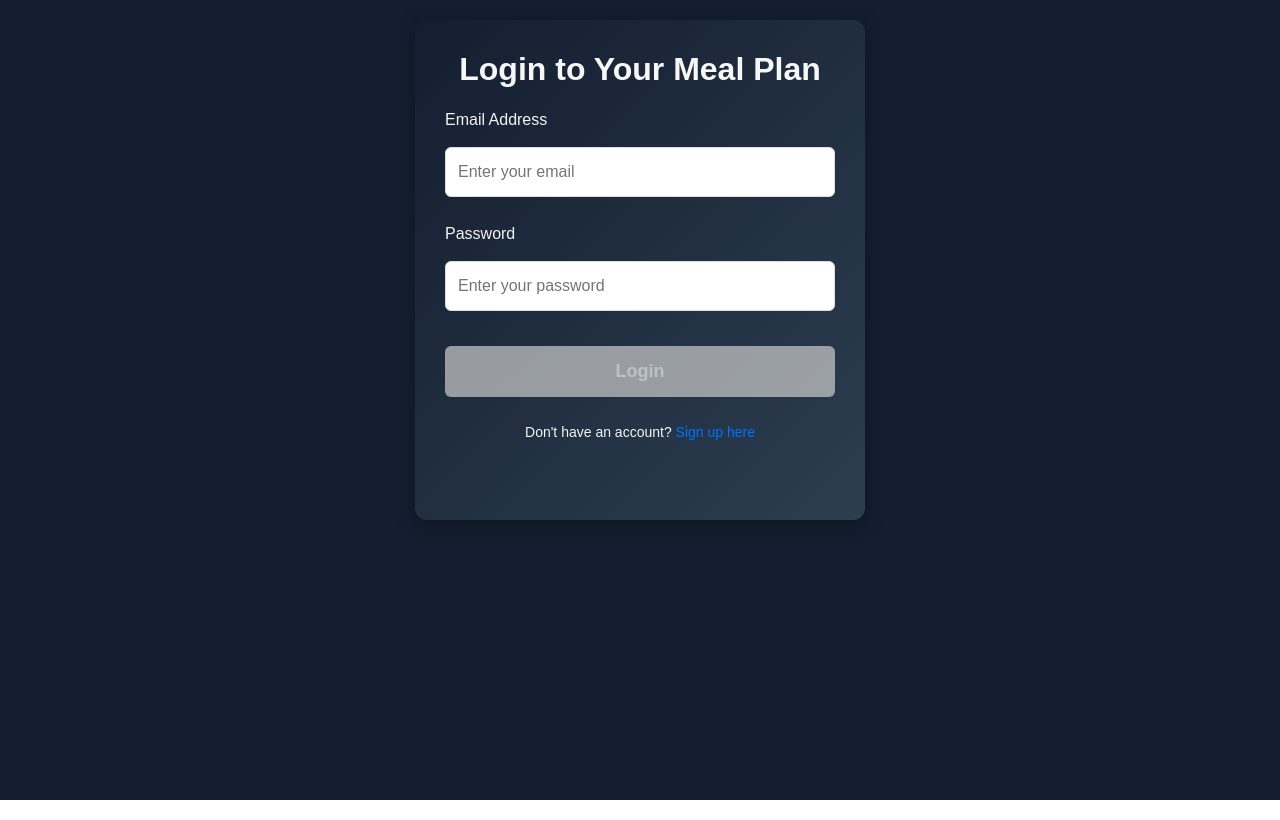
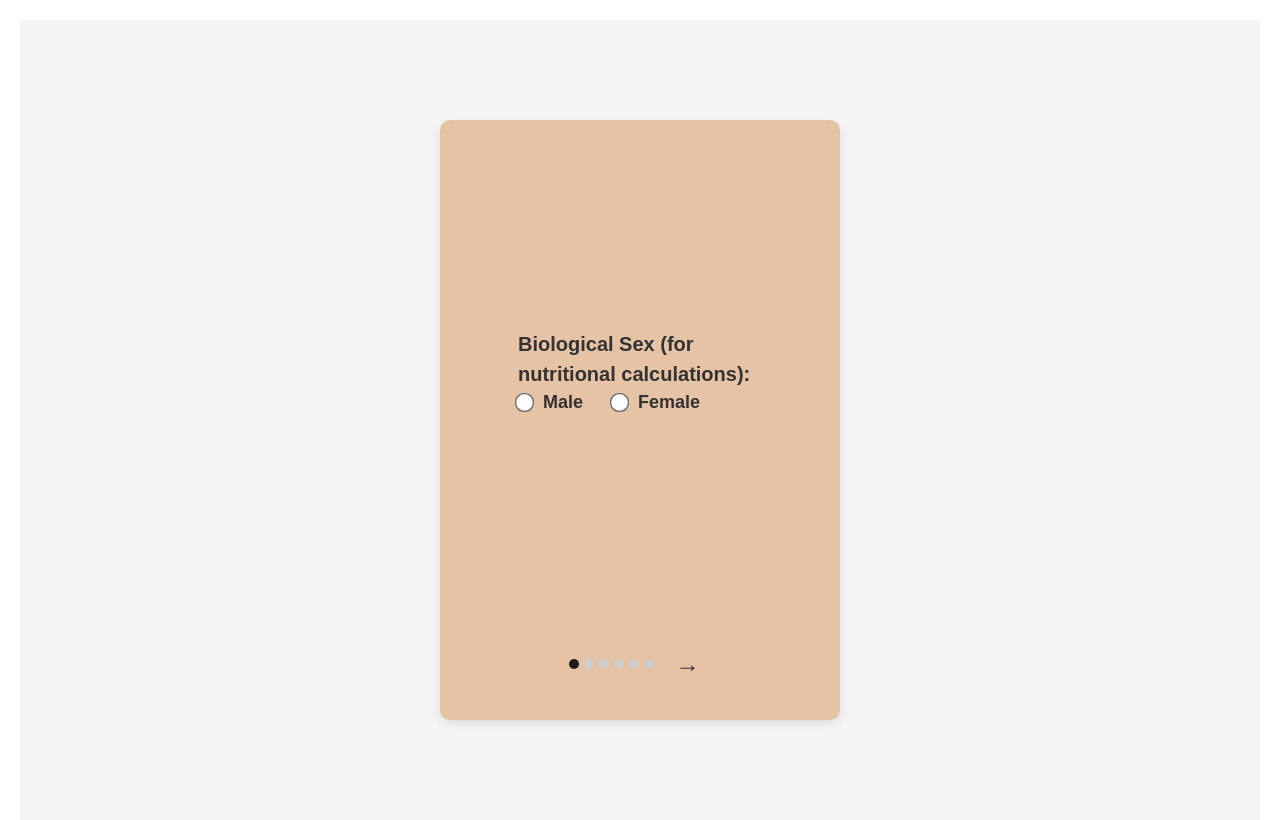
Before and after one commit to suphinhazainarr/ai-meal-subscription, an Angular app in the folder frontend/ai-meal/: page /subscription/sex in a window 1280 px wide. Before the commit this address led to /login. Built offline with nearby package versions, Linux system fonts and the light colour scheme.

Commit message:
sex component done

```diff
--- a/frontend/ai-meal/src/app/app.routes.ts
+++ b/frontend/ai-meal/src/app/app.routes.ts
@@ -12,6 +12,7 @@ import { SubscriptionComponent } from './subscription/subscription/subscription.
 import { AgeComponent } from './subscription/age/age.component';
 import { WeightComponent } from './subscription/weight/weight.component';
 import { HeightComponent } from './subscription/height/height.component';
+import { SexComponent } from './subscription/sex/sex.component';
 
 export const routes: Routes = [
     { path: 'login', component: LoginComponent },
@@ -39,7 +40,8 @@ export const routes: Routes = [
             { path: 'weight', component: WeightComponent
 
              }, // Add this line
-            { path: 'height', component: HeightComponent }, // Add this line
+             { path: 'height', component: HeightComponent }, // Add this line
+             { path: 'sex', component: SexComponent }, // Add this line
 
 
         ]
--- /dev/null
+++ b/frontend/ai-meal/src/app/subscription/sex/sex.component.css
@@ -0,0 +1,66 @@
+body {
+    background-color: #e5c3a4;
+    display: flex;
+    justify-content: center;
+    align-items: center;
+    height: 100vh;
+    margin: 0;
+  }
+
+  .container {
+    background-color: #e5c3a4;
+    border-radius: 12px;
+    padding: 40px;
+    width: 90%;
+    max-width: 600px;
+    height: 500px; /* Set height to 500px */
+    display: flex;
+    flex-direction: column;
+    justify-content: center;
+  }
+
+  .form-group {
+    margin-bottom: 35px;
+  }
+
+  label {
+    font-weight: bold;
+    color: #333;
+    font-size: 20px;
+  }
+
+  .radio-group {
+    display: flex;
+    gap: 30px;
+  }
+
+  .radio-option {
+    display: flex;
+    align-items: center;
+  }
+
+  input[type="radio"] {
+    margin-right: 12px;
+    transform: scale(1.5);
+  }
+
+  .radio-option label {
+    font-size: 18px;
+    margin-bottom: 0;
+  }
+
+  button {
+    background-color: #6B5B4C;
+    color: white;
+    border: none;
+    padding: 16px 28px;
+    border-radius: 6px;
+    cursor: pointer;
+    font-size: 20px;
+    width: 100%;
+    transition: background-color 0.3s;
+  }
+
+  button:hover {
+    background-color: #5A4A3C;
+  }
--- /dev/null
+++ b/frontend/ai-meal/src/app/subscription/sex/sex.component.html
@@ -0,0 +1,15 @@
+<div class="container">
+    <div class="form-group">
+      <label for="biologicalSex">Biological Sex (for nutritional calculations):</label>
+      <div class="radio-group">
+        <div class="radio-option">
+          <input type="radio" id="male" name="biologicalSex" value="male" [(ngModel)]="selectedSex">
+          <label for="male">Male</label>
+        </div>
+        <div class="radio-option">
+          <input type="radio" id="female" name="biologicalSex" value="female" [(ngModel)]="selectedSex">
+          <label for="female">Female</label>
+        </div>
+      </div>
+    </div>
+  </div>
--- /dev/null
+++ b/frontend/ai-meal/src/app/subscription/sex/sex.component.ts
@@ -0,0 +1,13 @@
+import { Component } from '@angular/core';
+import { FormsModule } from '@angular/forms';
+
+@Component({
+  selector: 'app-sex',
+  imports: [FormsModule],
+  templateUrl: './sex.component.html',
+  styleUrl: './sex.component.css'
+})
+export class SexComponent {
+  selectedSex: string = '';
+
+}
--- a/frontend/ai-meal/src/app/subscription/subscription/subscription.component.ts
+++ b/frontend/ai-meal/src/app/subscription/subscription/subscription.component.ts
@@ -10,7 +10,7 @@ import { Router, ActivatedRoute, RouterOutlet } from '@angular/router';
 })
 export class SubscriptionComponent {
   // Define the order of child routes
-  public  routeOrder = ['page2', 'age', 'weight', 'height'];
+  public  routeOrder = ['page2', 'age', 'weight', 'height','sex','alergy'];
   public  currentRouteIndex = 0;
 
   constructor(private router: Router, private route: ActivatedRoute) {}
```
Also changed, not shown: 1 other file (tests, documents, lock files or other folders).
